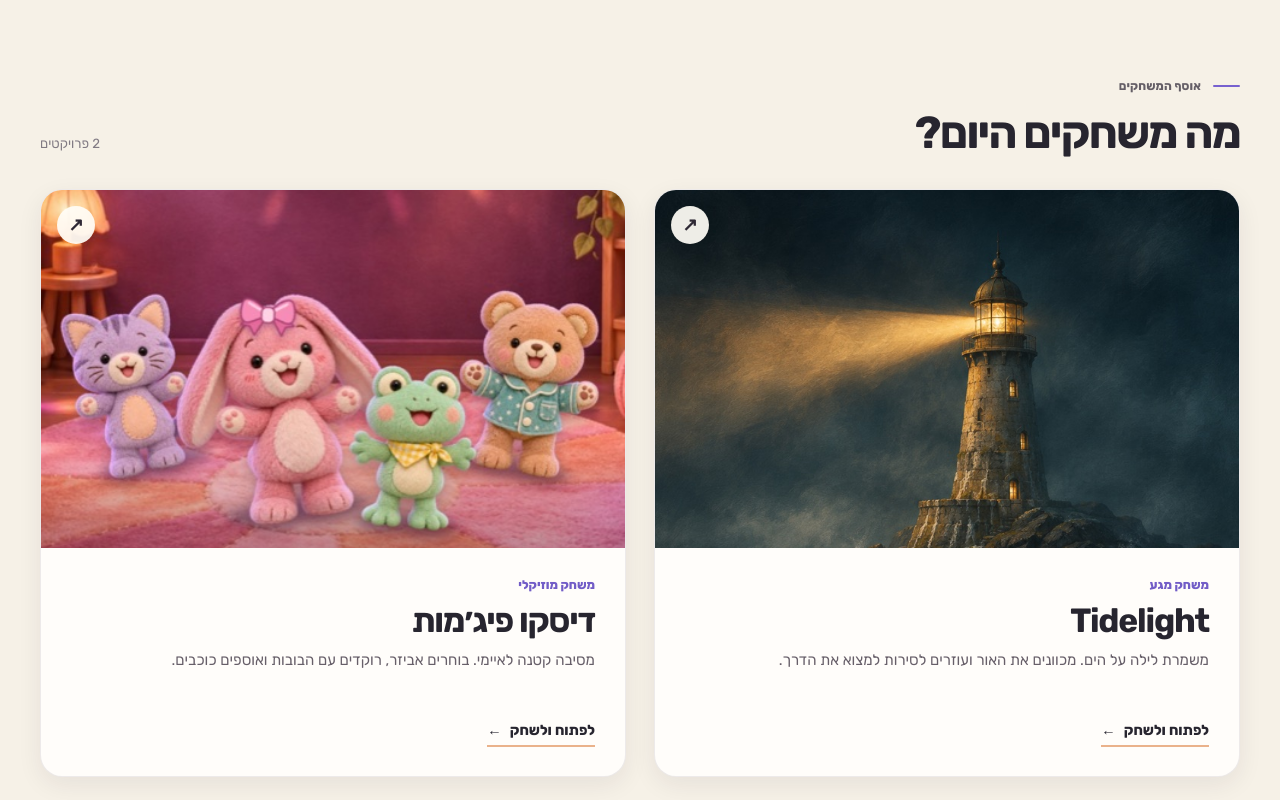
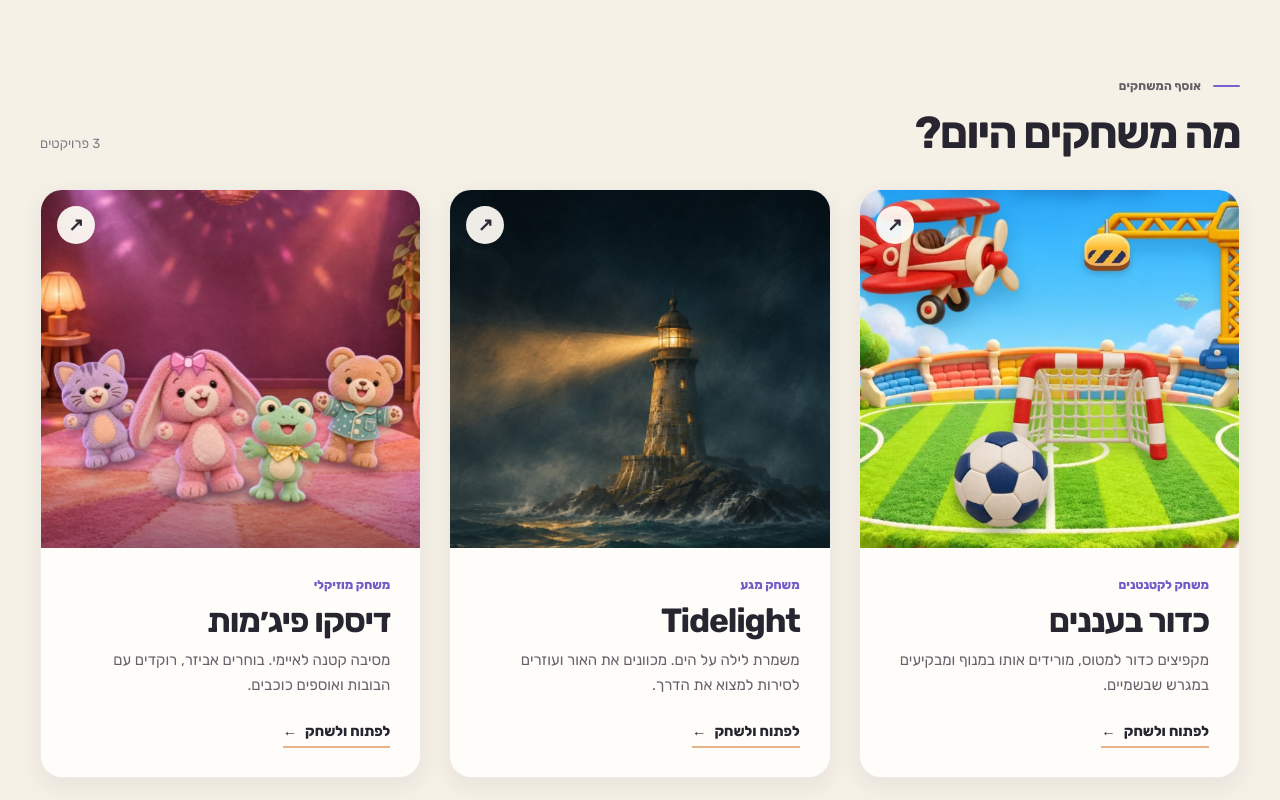
Before and after one commit to AmitShe/AmitShe.github.io, a plain HTML site: page index.html in a window 1280 px wide. Shown: the part 660-1460 px from the top of the page. Drawn offline with Linux system fonts and the light colour scheme.

Commit message:
Add Cloud Kick to the playground

```diff
--- a/index.html
+++ b/index.html
@@ -58,10 +58,25 @@
             <div class="eyebrow"><span class="eyebrow-line"></span> אוסף המשחקים</div>
             <h2 id="projects-title">מה משחקים היום?</h2>
           </div>
-          <span class="project-count">2 פרויקטים</span>
+          <span class="project-count">3 פרויקטים</span>
         </div>
 
         <div class="project-grid">
+          <article class="project-card cloud-card">
+            <a href="https://amitshe.github.io/cloud-kick/" aria-label="לשחק בכדור בעננים">
+              <div class="project-image">
+                <img src="assets/cloud-kick.jpg" alt="מטוס אדום, מנוף צהוב וכדורגל מעל מגרש בעננים" loading="lazy">
+                <span class="image-corner" aria-hidden="true">↗</span>
+              </div>
+              <div class="project-content">
+                <span class="project-kind">משחק לקטנטנים</span>
+                <h3>כדור בעננים</h3>
+                <p>מקפיצים כדור למטוס, מורידים אותו במנוף ומבקיעים במגרש שבשמיים.</p>
+                <span class="project-link">לפתוח ולשחק <span aria-hidden="true">←</span></span>
+              </div>
+            </a>
+          </article>
+
           <article class="project-card sea-card">
             <a href="https://amitshe.github.io/tidelight/" aria-label="לשחק ב־Tidelight">
               <div class="project-image">
--- a/styles.css
+++ b/styles.css
@@ -206,7 +206,7 @@ img { display: block; max-width: 100%; }
 .section-heading { display: flex; align-items: end; justify-content: space-between; gap: 20px; margin-bottom: 30px; }
 .section-heading h2 { margin: 13px 0 0; font-size: clamp(2rem, 3.5vw, 3.25rem); letter-spacing: -.04em; }
 .project-count { color: #817a83; font-size: .83rem; white-space: nowrap; padding-bottom: 8px; }
-.project-grid { display: grid; grid-template-columns: repeat(2, minmax(0, 1fr)); gap: 28px; }
+.project-grid { display: grid; grid-template-columns: repeat(auto-fill, minmax(min(100%, 310px), 1fr)); gap: 28px; }
 .project-card {
   overflow: hidden;
   border-radius: 22px;
```
Also changed, not shown: assets/cloud-kick.jpg (added), 1 other file.
